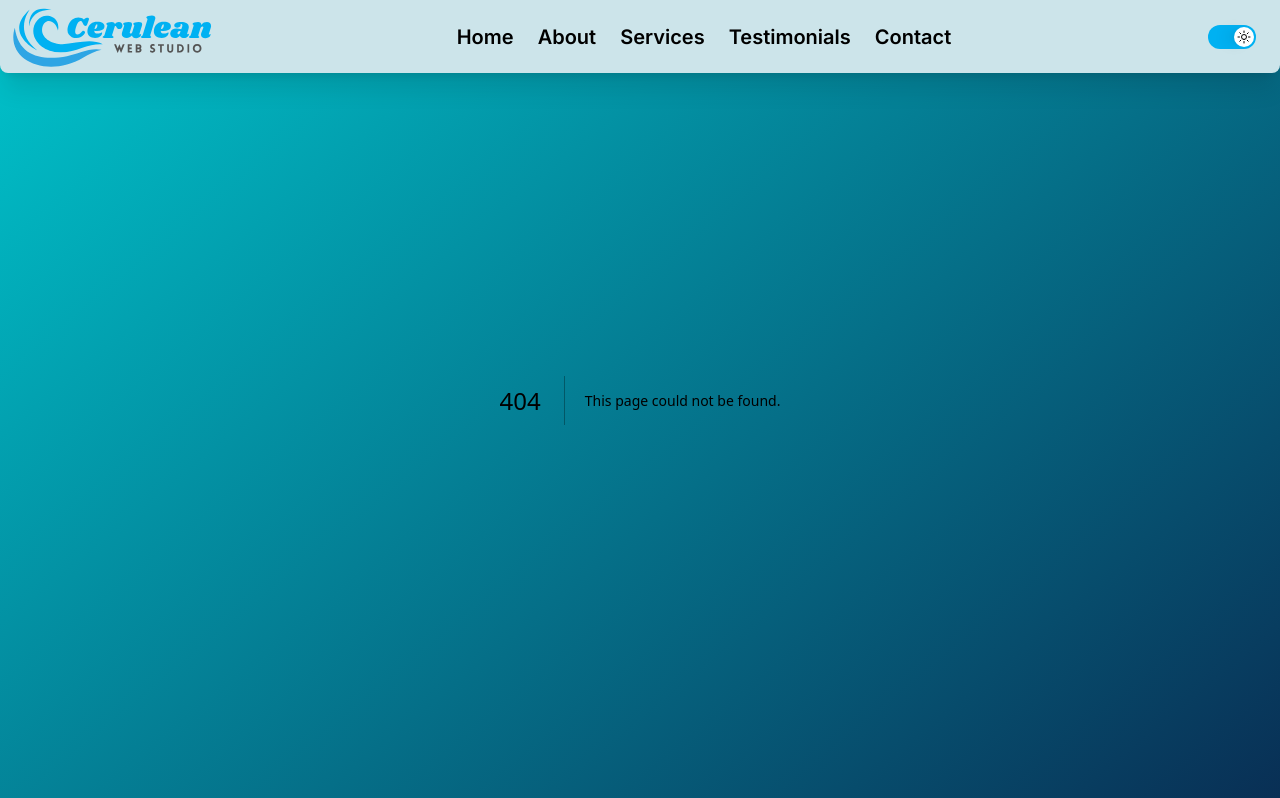
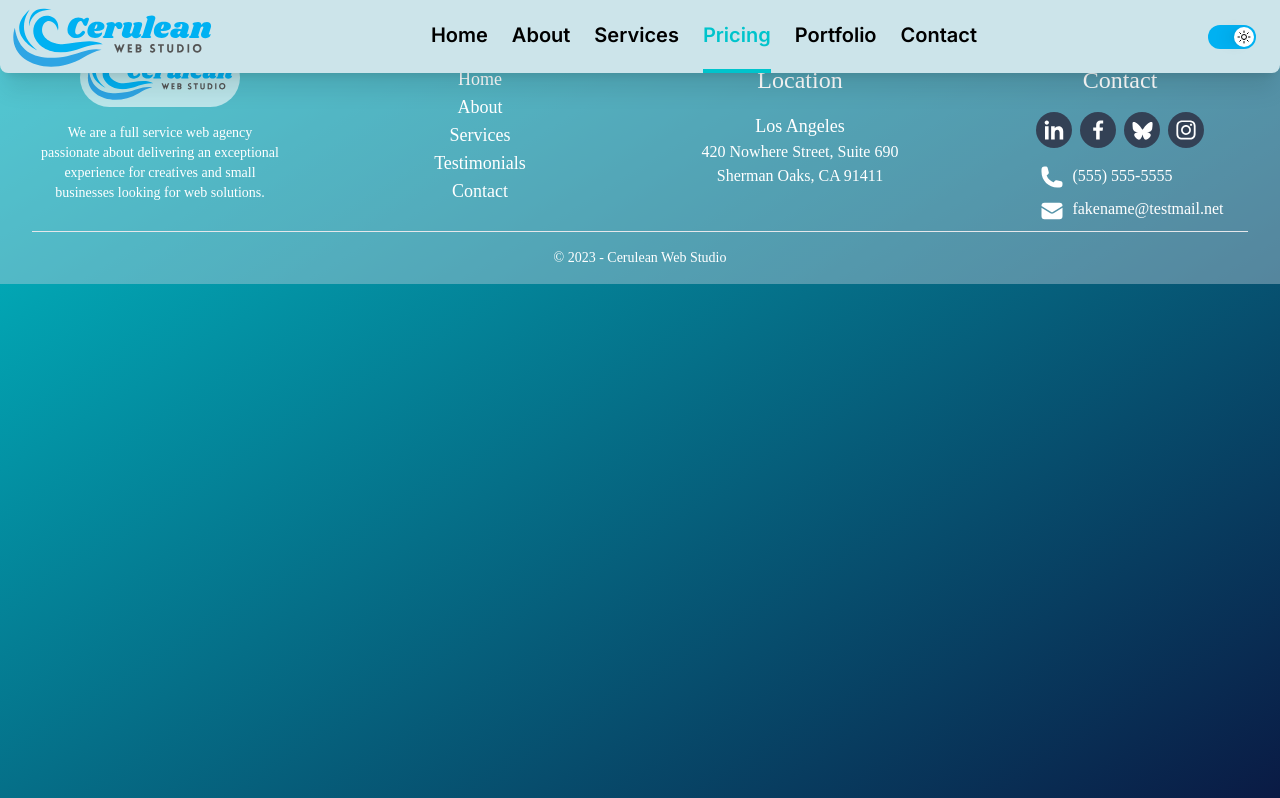
Before and after one commit to PiraTechnics/cerulean-web-studio, a Next.js app: page /pricing in a window 1280 px wide. Before the commit this address had no page. Shown: the top 798 px of the page. Built offline with nearby package versions, Linux system fonts and the light colour scheme.

Commit message:
Nav changes - pricing, portfolio

```diff
--- a/app/testimonials/page.tsx
+++ b/app/portfolio/page.tsx
@@ -1,4 +1,4 @@
-export default function Testimonials() {
+export default function Portfolio() {
 	// eslint-disable-next-line react/no-unescaped-entities
 	return <div>Here's what people said about us</div>;
 }
--- /dev/null
+++ b/app/pricing/page.tsx
@@ -0,0 +1,3 @@
+export default function Pricing() {
+	return <div>Pricing</div>;
+}
--- a/app/ui/nav-links.tsx
+++ b/app/ui/components/nav-links.tsx
@@ -8,7 +8,8 @@ const links = [
 	{ name: "Home", href: "/" },
 	{ name: "About", href: "/about" },
 	{ name: "Services", href: "/services" },
-	{ name: "Testimonials", href: "/testimonials" },
+	{ name: "Pricing", href: "/pricing" },
+	{ name: "Portfolio", href: "/portfolio" },
 	{ name: "Contact", href: "/contact" },
 ];
 
@@ -23,7 +24,7 @@ export const NavLinks = () => {
 						key={link.name}
 						href={link.href}
 						className={clsx(
-							"font-sans text-lg xl:text-xl py-5 font-semibold hover:text-[#66e4e9]",
+							"font-sans lg:text-lg xl:text-xl py-5 font-semibold hover:text-[#66e4e9]",
 							{
 								"text-[#00c4cc] border-b-4 border-[#00c4cc]":
 									pathname === link.href,
--- a/app/ui/sections/header.tsx
+++ b/app/ui/sections/header.tsx
@@ -1,6 +1,6 @@
 import { CeruleanLogo } from "../icons/cerulean-logo";
-import { NavLinks } from "../nav-links";
-import { ToolBar } from "../toolbar";
+import { NavLinks } from "../components/nav-links";
+import { ToolBar } from "../components/toolbar";
 
 export const Header = () => {
 	return (
```
Also changed, not shown: app/ui/components/burger-bar.tsx (renamed from app/ui/burger-bar.tsx), app/ui/components/toggle.tsx (renamed from app/ui/toggle.tsx), app/ui/components/toolbar.tsx (renamed from app/ui/toolbar.tsx).
